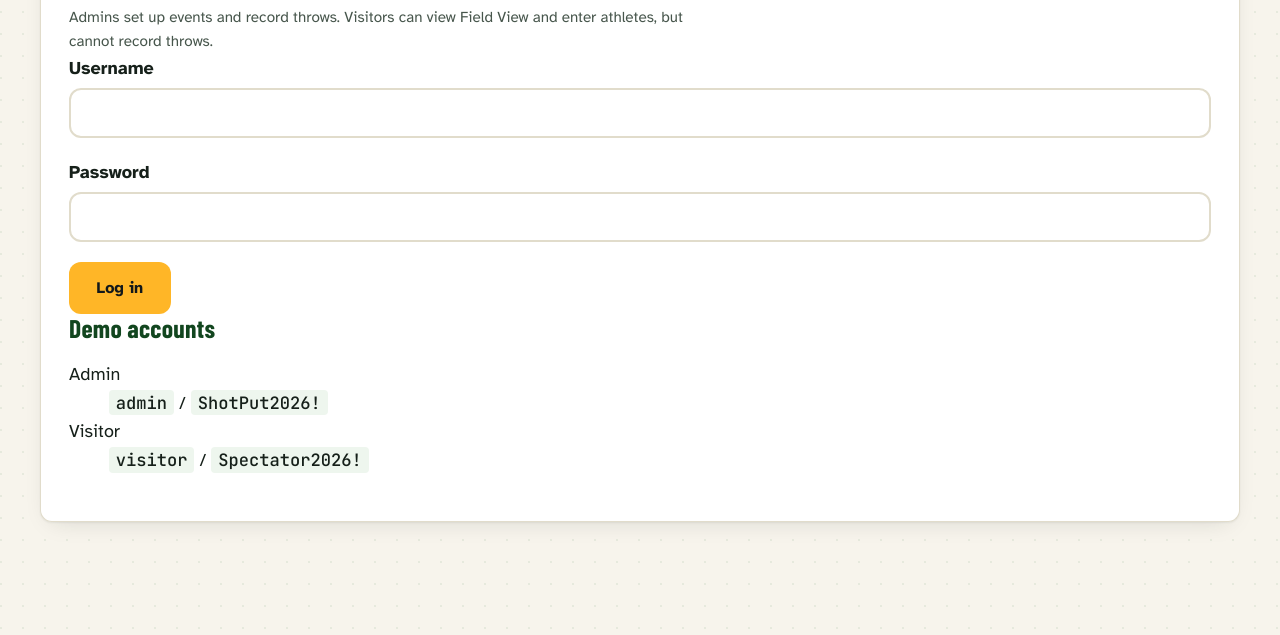
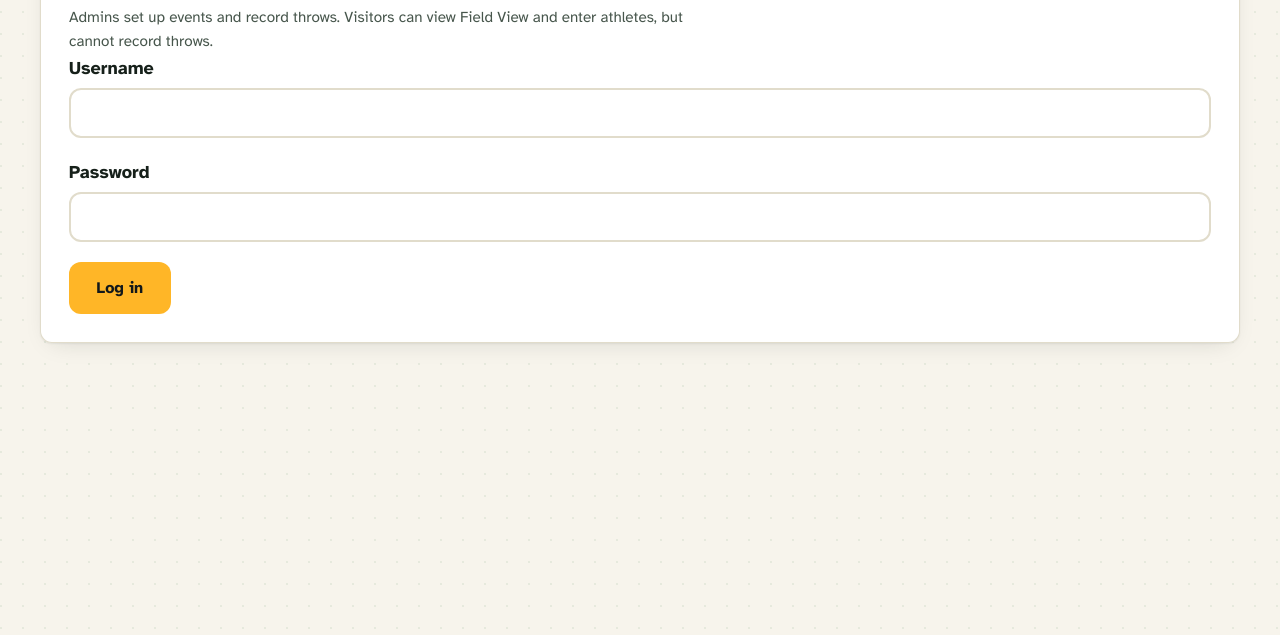
Before and after one commit to Lachlanhello/AS91903, a website: page views/login.html in a window 1280 px wide. Shown: the part 165-800 px from the top of the page. Drawn offline with nearby package versions, Linux system fonts and the light colour scheme.

Commit message:
removed the demo accounts list from the login page

```diff
--- a/views/login.html
+++ b/views/login.html
@@ -40,20 +40,6 @@
         </div>
         <button type="submit" class="btn btn-primary login-submit">Log in</button>
       </form>
-
-      <div class="demo-accounts">
-        <h2>Demo accounts</h2>
-        <dl>
-          <div>
-            <dt>Admin</dt>
-            <dd><code>admin</code> / <code>ShotPut2026!</code></dd>
-          </div>
-          <div>
-            <dt>Visitor</dt>
-            <dd><code>visitor</code> / <code>Spectator2026!</code></dd>
-          </div>
-        </dl>
-      </div>
     </div>
   </main>
 
```
